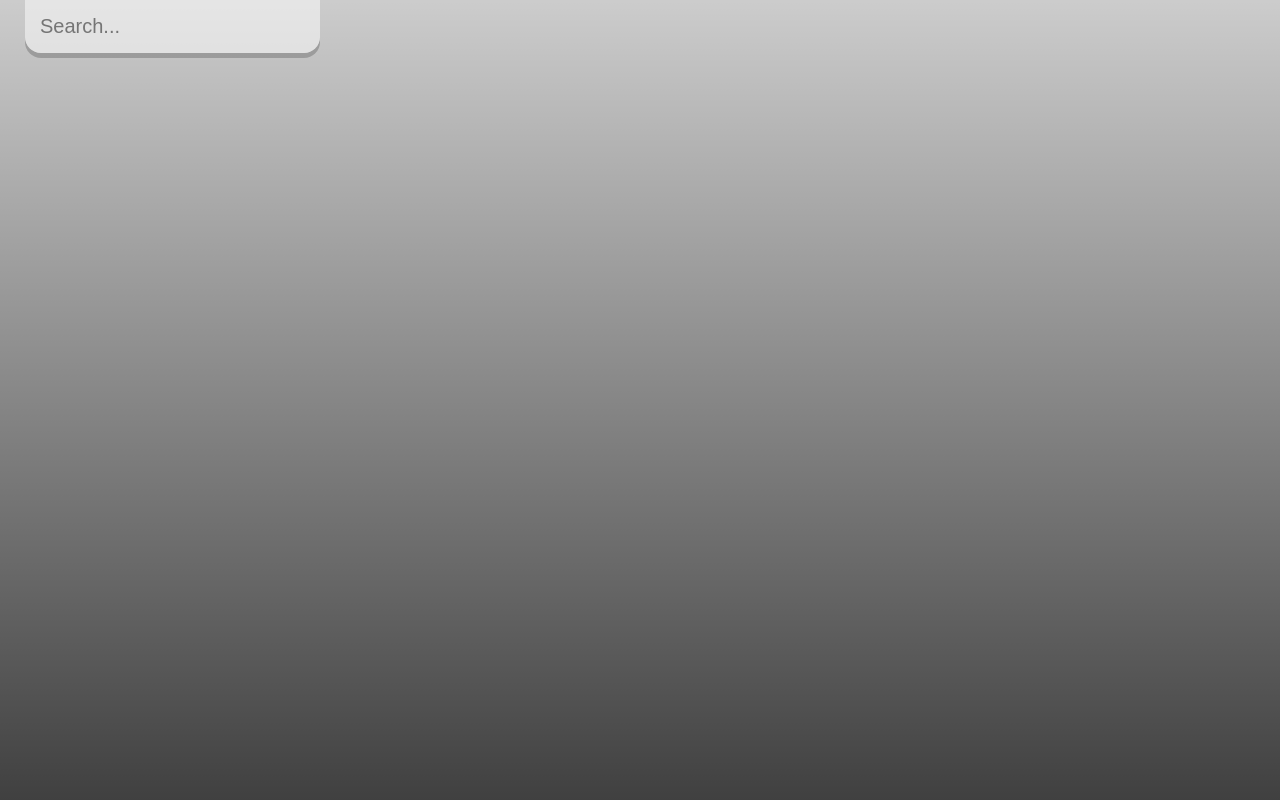
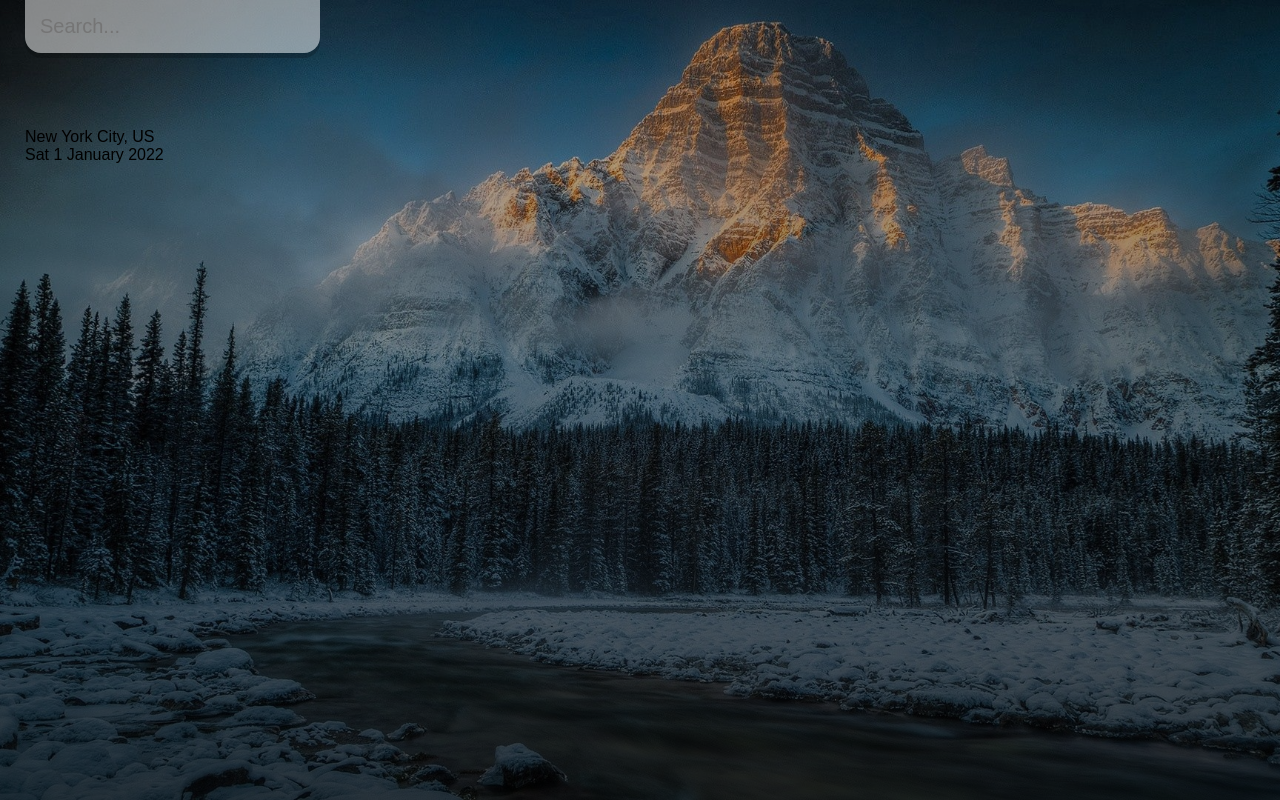
Before and after one commit to Karl-Adrian/weather-react-app, a React (Create React App) app: page / in a window 1280 px wide. Built offline with nearby package versions, Linux system fonts and the light colour scheme.

Commit message:
add date

```diff
--- a/src/App.js
+++ b/src/App.js
@@ -4,12 +4,29 @@ const api = {
 };
 
 function App() {
+  const dateBuilder =(d) => {
+    let months = ["January", "February", "March", "April", "May", "June", "July", "August", "September", "October", "November", "December"];
+    let days = ["Sun", "Mon", "Tue", "Wed", "Thu","Fri","Sat"];
+
+    let day = days[d.getDay()];
+    let date = d.getDate();
+    let month = months[d.getMonth()];
+    let year = d.getFullYear();
+
+    return `${day} ${date} ${month} ${year}`
+  }
   return (
-    <div className="App">
+    <div className="app">
       <main>
         <div className="search-box">
           <input type="text" className="search-bar" placeholder="Search..." />
         </div>
+        <div className="location-box">
+          <div className="location">New York City, US</div>
+          <div className="date">{dateBuilder(new Date())}</div>
+        </div>
+
+
       </main>
     </div>
   );
```
